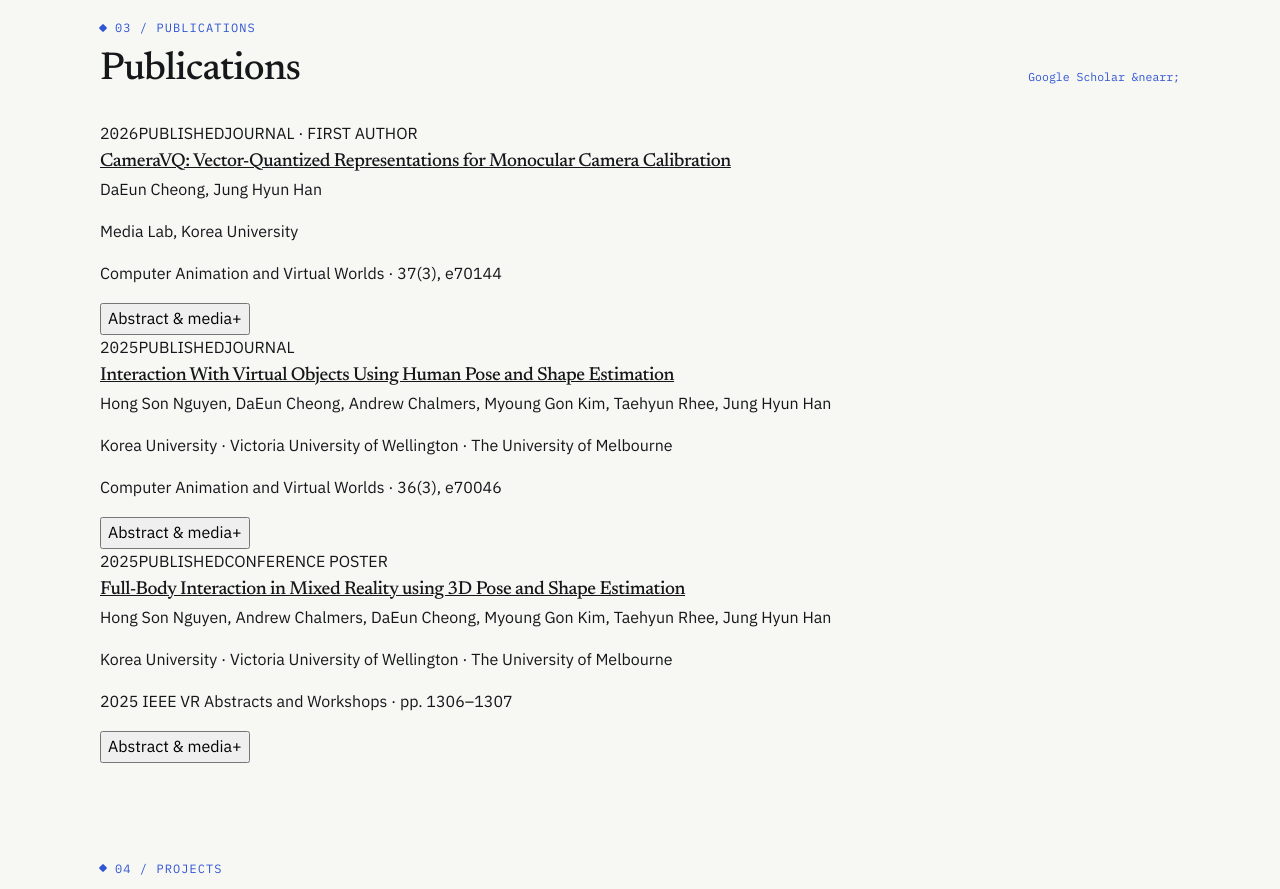
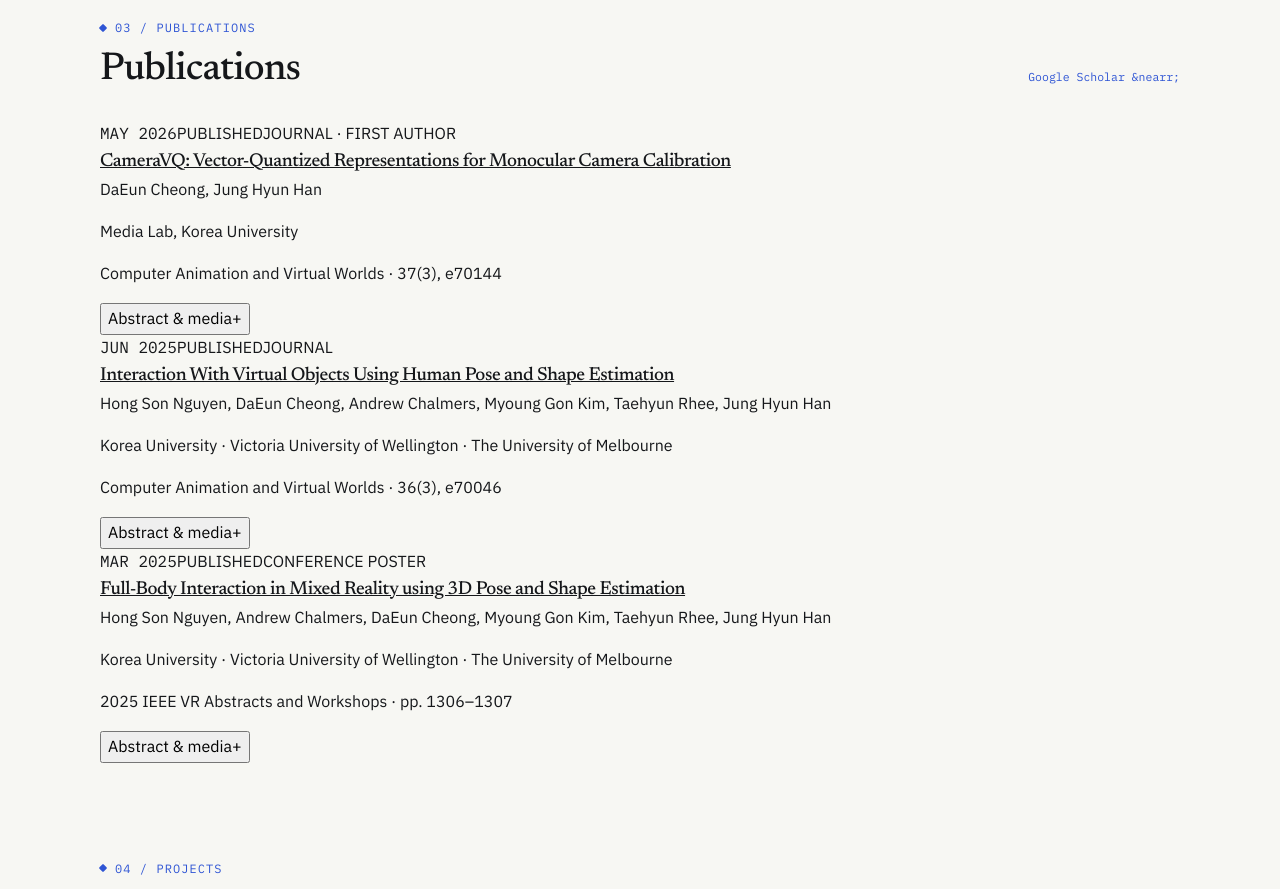
Before and after one commit to GraceCheong/web, a React (Vite) app: page / in a window 1280 px wide. Shown: the part 1940-2829 px from the top of the page. Built offline with nearby package versions, Linux system fonts and the light colour scheme.

Commit message:
Show publication dates in newest-first order

```diff
--- a/src/data/content.js
+++ b/src/data/content.js
@@ -34,7 +34,7 @@ export const researchDirection = {
 export const publications = [
   {
     id: 'publication-cameravq',
-    year: '2026',
+    year: 'MAY 2026',
     status: 'PUBLISHED',
     type: 'JOURNAL · FIRST AUTHOR',
     title: 'CameraVQ: Vector-Quantized Representations for Monocular Camera Calibration',
@@ -52,7 +52,7 @@ export const publications = [
   },
   {
     id: 'publication-xr',
-    year: '2025',
+    year: 'JUN 2025',
     status: 'PUBLISHED',
     type: 'JOURNAL',
     title: 'Interaction With Virtual Objects Using Human Pose and Shape Estimation',
@@ -78,7 +78,7 @@ export const publications = [
   },
   {
     id: 'publication-ieeevr',
-    year: '2025',
+    year: 'MAR 2025',
     status: 'PUBLISHED',
     type: 'CONFERENCE POSTER',
     title: 'Full-Body Interaction in Mixed Reality using 3D Pose and Shape Estimation',
```
